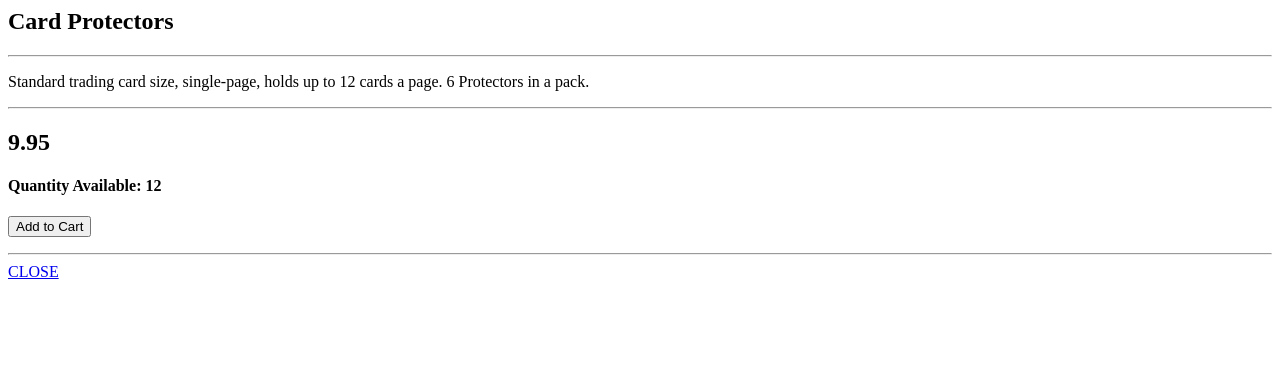
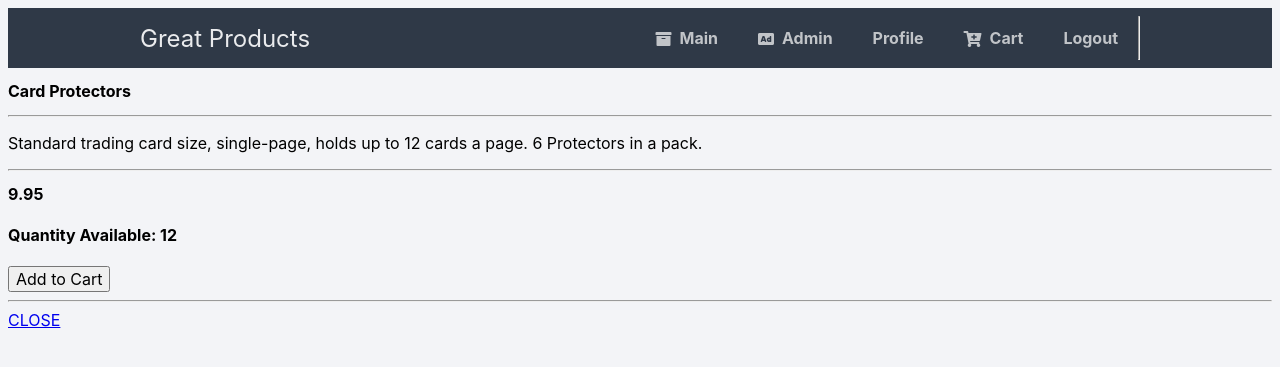
Before and after one commit to AcornKnight/GreatProducts, a PHP site: page /GreatProducts/details.php?ProductID=1 in a window 1280 px wide. Shown: the top 367 px of the page. Run offline with PHP 8.4, Linux system fonts and the light colour scheme; the visitor is signed in with stand-in values (Sample User, id 1); data comes from the database, SQL or seed files in the repository.

Commit message:
Version 0.12
Added Style sheet to all pages.

```diff
--- a/admin.php
+++ b/admin.php
@@ -49,6 +49,7 @@ require_once('settings.php');
           }
          ?>
 				<a href="profile.php"><i class="fas fa-user-circle"></i>Profile</a>
+        <a href="cart.php"><i class="fas fa-cart-plus"></i>Cart</a>
 				<a href="logout.php"><i class="fas fa-sign-out-alt"></i>Logout</a>
 			</div>
 		</nav>
--- a/details.php
+++ b/details.php
@@ -1,5 +1,38 @@
-<?php
-require_once('settings.php');
+<?php require_once('settings.php'); ?>
+<!DOCTYPE html>
+<!-- Our main landing page. -->
+<!-- Noah R Gestiehr. -->
+<html>
+<head>
+    <meta charset="utf-8">
+    <title>Main</title>
+    <link rel="stylesheet" href="https://use.fontawesome.com/releases/v5.7.1/css/all.css">
+    <link href="style.css" rel="stylesheet" type="text/css">
+</head>
+<body class="loggedin">
+  <nav class="navtop">
+    <div>
+      <h1>Great Products</h1>
+      <?php
+
+      if(isset($_SESSION['name'])) {
+          echo '<a href="index.php"><i class="fas fa-archive"></i>Main</a>';
+          if(isset($_SESSION['isAdmin']) && $_SESSION['isAdmin'] == 1) {
+            echo '<a href="admin.php"><i class="fas fa-ad"></i>Admin</a>';
+          }
+          echo '<a href="profile.php?UserID='.$_SESSION['id'].'">Profile</a><br/>';
+          echo '<a href="cart.php"><i class="fas fa-cart-plus"></i>Cart</a>';
+          echo '<a href="logout.php">Logout</a><br/>';
+      } else {
+          echo '<a href="login.php">Login</a><br/>';
+      }
+      echo '<hr />';
+      ?>
+    </div>
+  </nav>
+
+  <?php
+
 
 //print_r($_GET);
 $prod_id = $_GET['ProductID'];
@@ -25,3 +58,8 @@ if($prod_id) {
 }
 
 echo '<hr /><a href="./index.php">CLOSE</a>';
+
+    ?>
+
+  </body>
+</html>
--- a/index.php
+++ b/index.php
@@ -21,6 +21,7 @@
             echo '<a href="admin.php"><i class="fas fa-ad"></i>Admin</a>';
           }
           echo '<a href="profile.php?UserID='.$_SESSION['id'].'">Profile</a><br/>';
+          echo '<a href="cart.php"><i class="fas fa-cart-plus"></i>Cart</a>';
           echo '<a href="logout.php">Logout</a><br/>';
       } else {
           echo '<a href="login.php">Login</a><br/>';
--- a/profile.php
+++ b/profile.php
@@ -46,6 +46,7 @@ require_once('settings.php');
           }
          ?>
 				<a href="profile.php"><i class="fas fa-user-circle"></i>Profile</a>
+        <a href="cart.php"><i class="fas fa-cart-plus"></i>Cart</a>
 				<a href="logout.php"><i class="fas fa-sign-out-alt"></i>Logout</a>
 			</div>
 		</nav>
```
